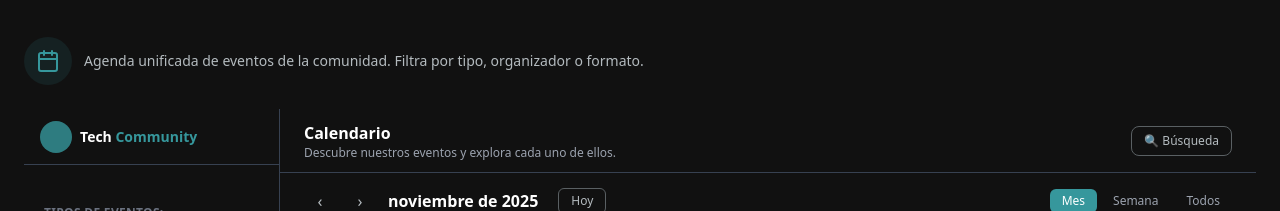
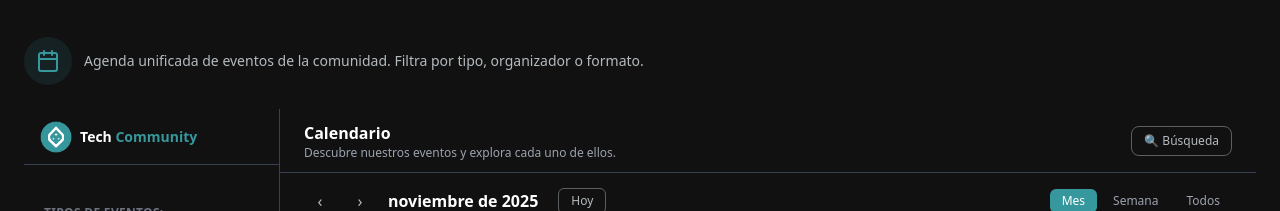
Before and after one commit to techcommunitycol/web-tech-community, a React (Vite) app: page / in a window 1280 px wide. Shown: the part 4520-4731 px from the top of the page. Built offline with nearby package versions, Linux system fonts and the light colour scheme.

Commit message:
Add logo to CalendarSidebar component for branding enhancement

```diff
--- a/src/features/calendar/CalendarSidebar.tsx
+++ b/src/features/calendar/CalendarSidebar.tsx
@@ -4,6 +4,7 @@ import {
   type EventType,
   type FormatoType,
 } from "./CalendarComponents";
+import techCommunityLogo from "../../assets/logonavbarazul.png";
 
 type CalendarSidebarProps = {
   activeTypes: EventType[];
@@ -36,7 +37,11 @@ const CalendarSidebar: React.FC<CalendarSidebarProps> = ({
     <>
       <div className="h-14 flex items-center px-4 border-b border-gray-700">
         <div className="flex items-center gap-2">
-          <div className="h-8 w-8 rounded-full bg-primary/80" />
+          <img
+            src={techCommunityLogo}
+            alt="Tech Community"
+            className="h-8 w-8 object-contain"
+          />
           <span className="font-semibold text-sm text-white">
             Tech <span className="text-primary">Community</span>
           </span>
```
